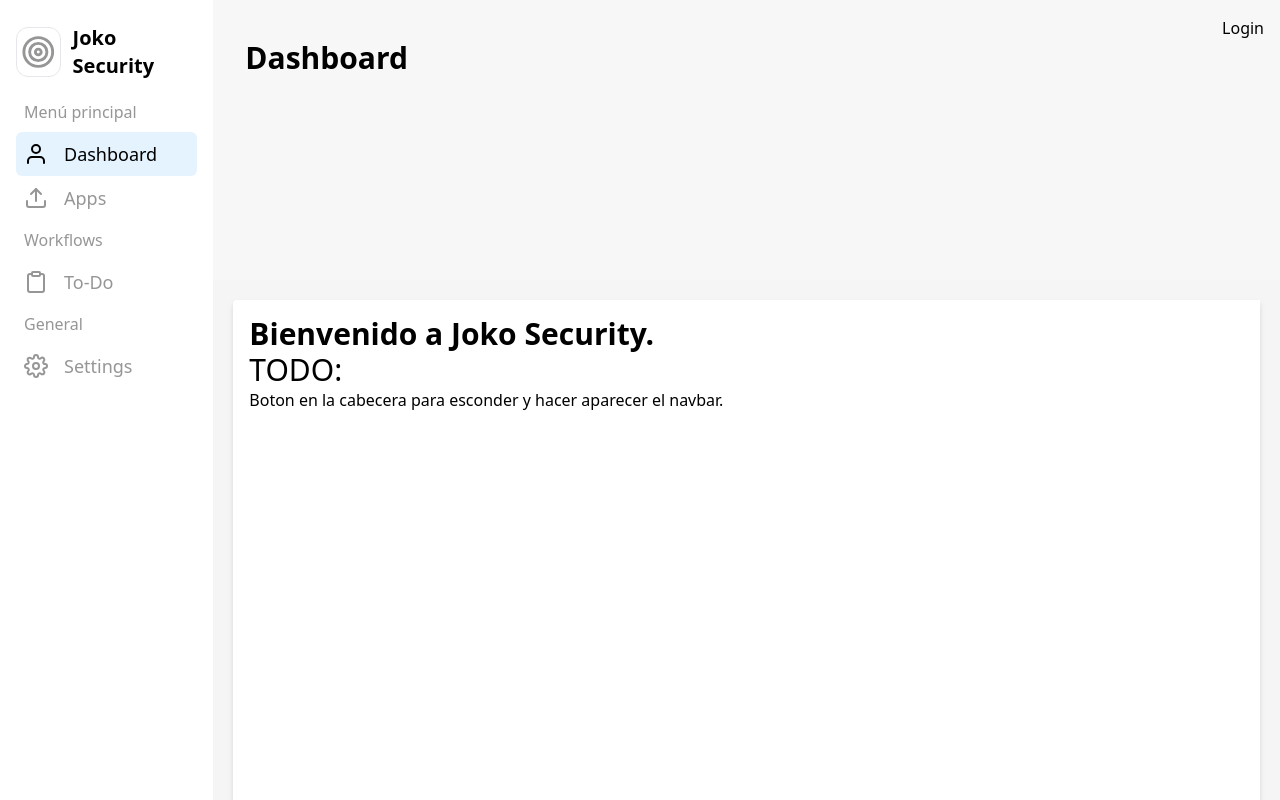
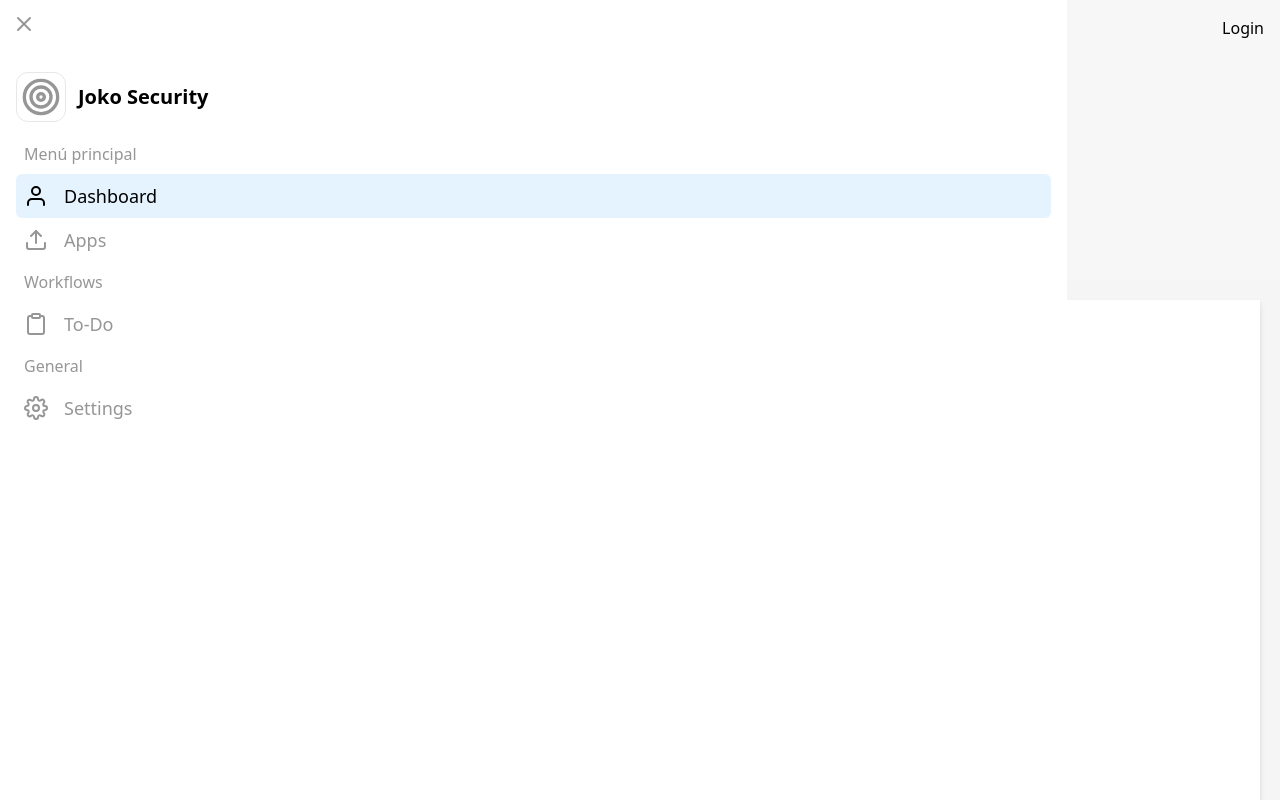
Before and after one commit to jokoframework/security-starter-react, a Next.js app: page / in a window 1280 px wide. Shown: the top 800 px of the page. Built offline with nearby package versions, Linux system fonts and the light colour scheme.

Commit message:
Bugfix condicion de display de sidebar

```diff
--- a/components/layout.tsx
+++ b/components/layout.tsx
@@ -48,7 +48,7 @@ function CollapsedSidebar({ selectedModule, setSelectedModule, isSidebarCollapse
   isSidebarCollapsed: boolean,
   setSidebarCollapsed: Function,
 }) {
-  if (isSidebarCollapsed == false) {
+  if (isSidebarCollapsed == true) {
     return(
       <></>
     )
@@ -59,7 +59,7 @@ function CollapsedSidebar({ selectedModule, setSelectedModule, isSidebarCollapse
           {
             // ! Hay que sacar max-md:hidden para que funcione, ver como hacer que funcione.
           }
-        <X className="m-3 hover:cursor-pointer" onClick={() => setSidebarCollapsed(false)} />
+        <X className="m-3 hover:cursor-pointer" onClick={() => setSidebarCollapsed(true)} />
         <Sidebar selectedModule={selectedModule} setSelectedModule={setSelectedModule}/>
       </div>
     )
@@ -190,7 +190,7 @@ function Header({ selectedModule, setSidebarCollapsed }: {
     <div className="col-span-12 md:col-span-10 row-span-1 px-4 py-4">
       <div className="md:hidden flex items-center justify-between">
         <AlignJustify />
-        <Target size={50} className="border p-1 rounded-xl" onClick={() => setSidebarCollapsed(false)} />
+        <Target size={50} className="border p-1 rounded-xl hover:cursor-pointer" onClick={() => setSidebarCollapsed(false)} />
         <Link href="/login" passHref><div className="text-right">Login</div></Link>
       </div>
       <Link href="/login" className="max-md:hidden" passHref><div className="text-right">Login</div></Link>
```
